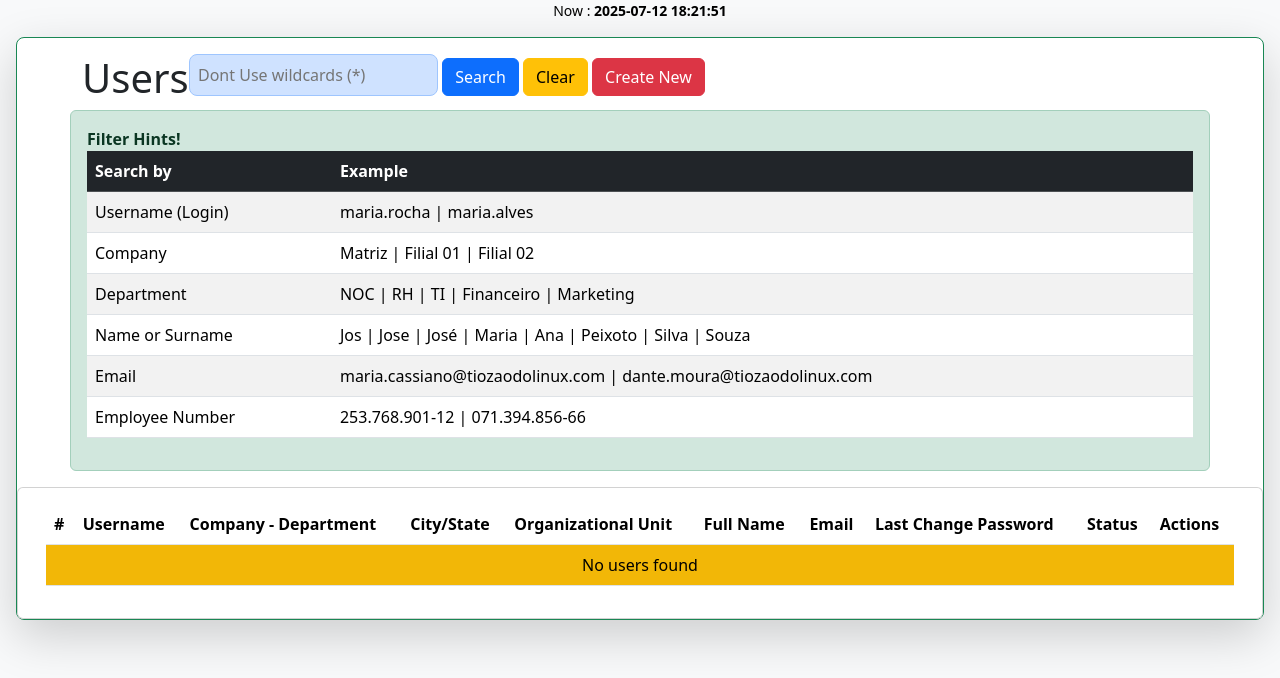
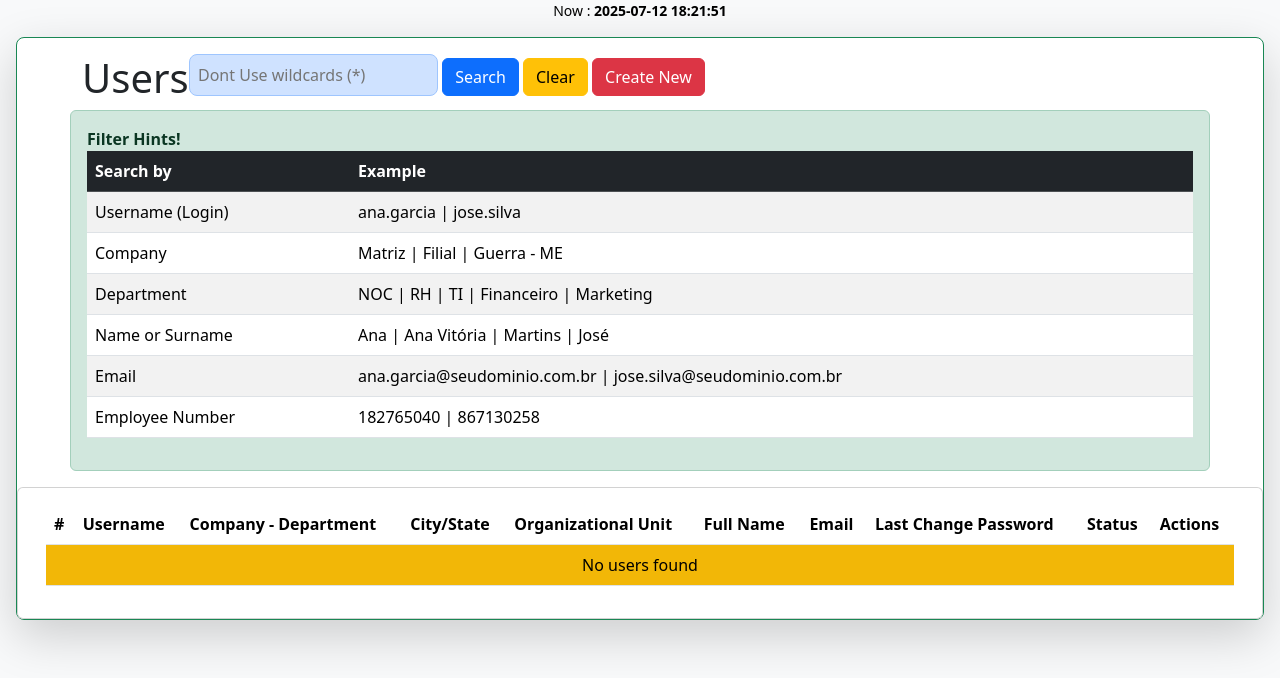
Before and after one commit to Tiozao-do-Linux/GNU-ADMW, a Django app: template templates/users/list.html in a window 1280 px wide. Shown: the part 66-744 px from the top of the page. Run offline with Django 5.2, Linux system fonts and the light colour scheme; the template is opened without the code that fills it, so the values that code supplies are empty.

Commit message:
Improved list users tips

```diff
--- a/templates/users/list.html
+++ b/templates/users/list.html
@@ -34,11 +34,11 @@
                     <tbody>
                         <tr>
                             <td>Username (Login)</td>
-                            <td>maria.rocha | maria.alves</td>
+                            <td>ana.garcia | jose.silva</td>
                         </tr>
                         <tr>
                             <td>Company</td>
-                            <td>Matriz | Filial 01 | Filial 02</td>
+                            <td>Matriz | Filial | Guerra - ME</td>
                         </tr>
                         <tr>
                             <td>Department</td>
@@ -46,15 +46,15 @@
                         </tr>
                         <tr>
                             <td>Name or Surname</td>
-                            <td>Jos | Jose | José | Maria | Ana | Peixoto | Silva | Souza</td>
+                            <td>Ana | Ana Vitória | Martins | José</td>
                         </tr>
                         <tr>
                             <td>Email</td>
-                            <td>maria.cassiano@tiozaodolinux.com | dante.moura@tiozaodolinux.com</td>
+                            <td>ana.garcia@seudominio.com.br | jose.silva@seudominio.com.br</td>
                         </tr>
                         <tr>
                             <td>Employee Number</td>
-                            <td>253.768.901-12 | 071.394.856-66</td>
+                            <td>182765040 | 867130258</td>
                         </tr>
                     </tbody>
                 </table>
```
